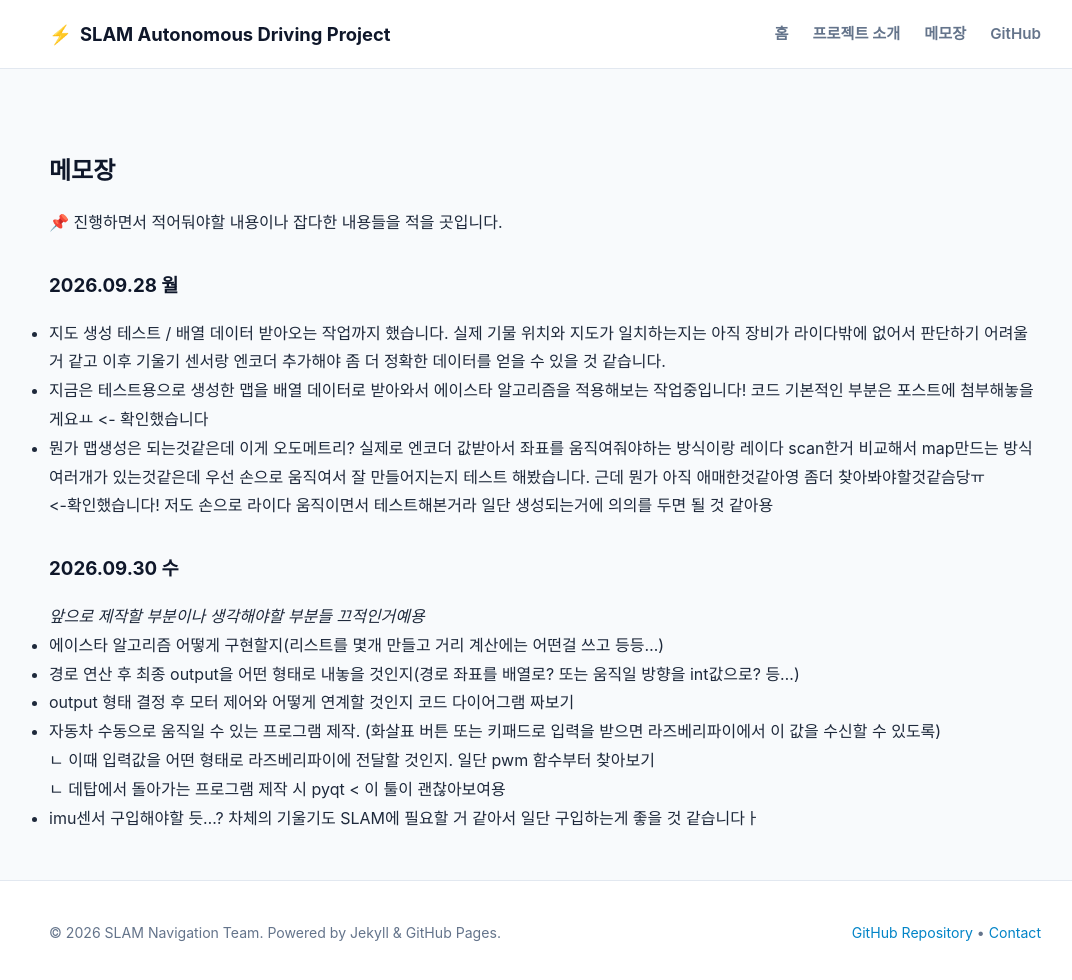
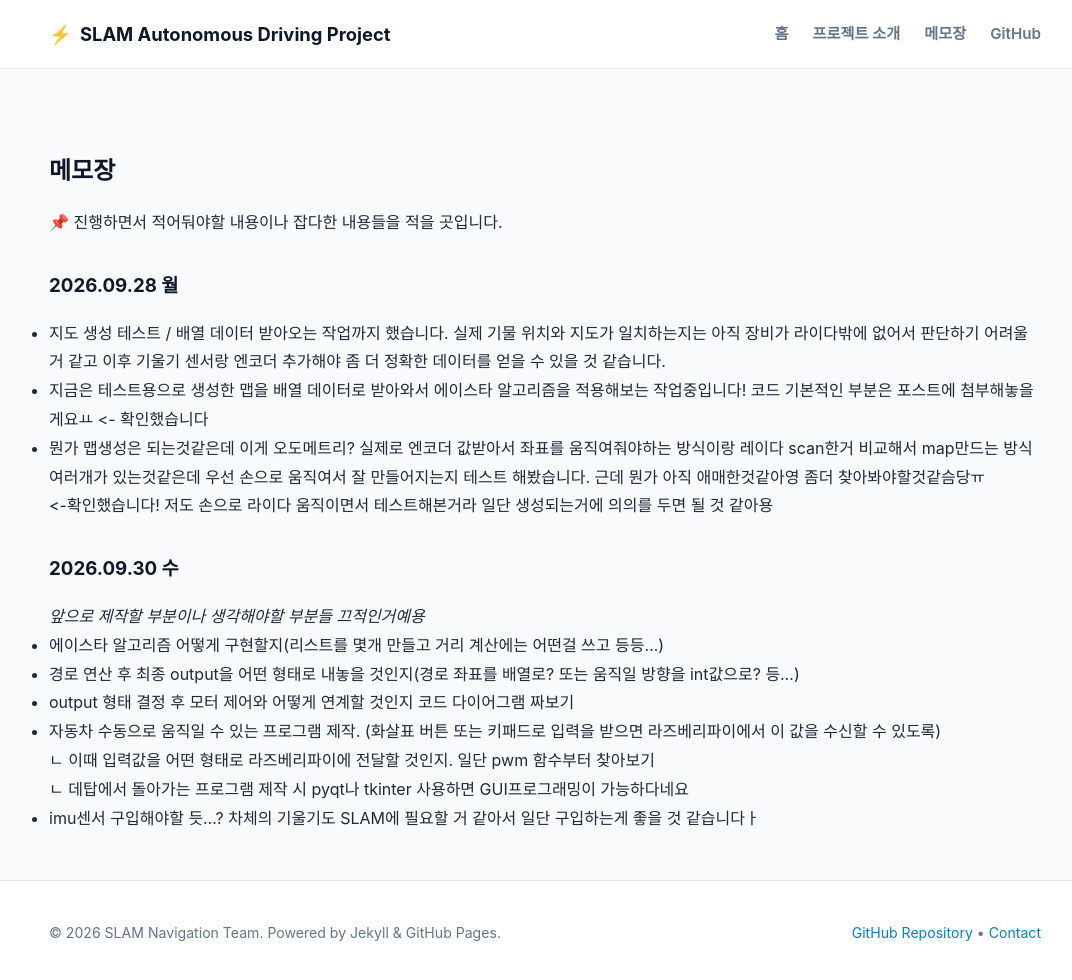
Before and after one commit to slam-navigation-project/slam-navigation-site, a Jekyll site: the page built from memo.md, in a window 1280 px wide and 985 px high. Shown: the top 980 px of the window, without its empty margins (95-1167 px from the left). Built offline with Jekyll 4.4.1, drawn with Linux system fonts in a browser that asks for light colours; some web fonts are replaced.

Commit message:
Update memo.md

```diff
--- a/memo.md
+++ b/memo.md
@@ -21,5 +21,5 @@ permalink: /memo/
 - output 형태 결정 후 모터 제어와 어떻게 연계할 것인지 코드 다이어그램 짜보기
 - 자동차 수동으로 움직일 수 있는 프로그램 제작. (화살표 버튼 또는 키패드로 입력을 받으면 라즈베리파이에서 이 값을 수신할 수 있도록)
 <br />ㄴ 이때 입력값을 어떤 형태로 라즈베리파이에 전달할 것인지. 일단 pwm 함수부터 찾아보기
-<br />ㄴ 데탑에서 돌아가는 프로그램 제작 시 pyqt < 이 툴이 괜찮아보여용
+<br />ㄴ 데탑에서 돌아가는 프로그램 제작 시 pyqt나 tkinter 사용하면 GUI프로그래밍이 가능하다네요
 - imu센서 구입해야할 듯...? 차체의 기울기도 SLAM에 필요할 거 같아서 일단 구입하는게 좋을 것 같습니다ㅏ
```
